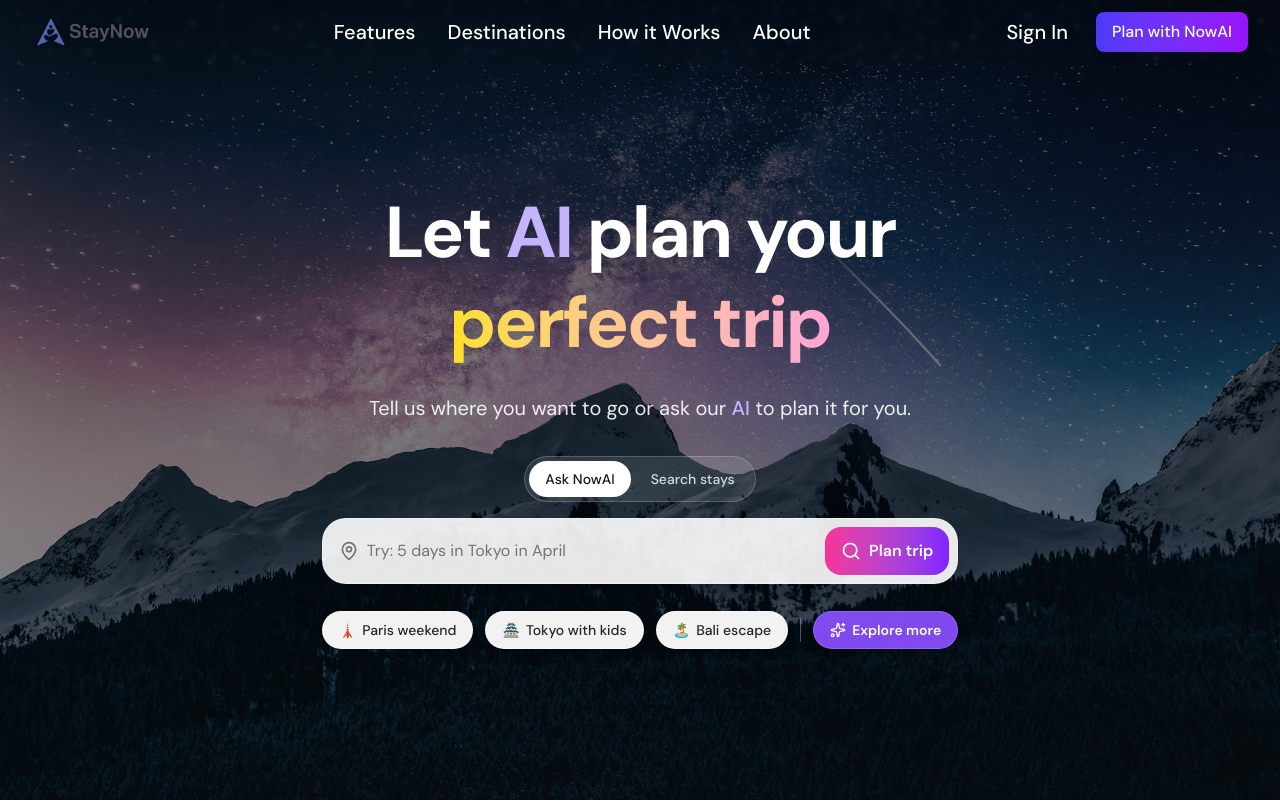
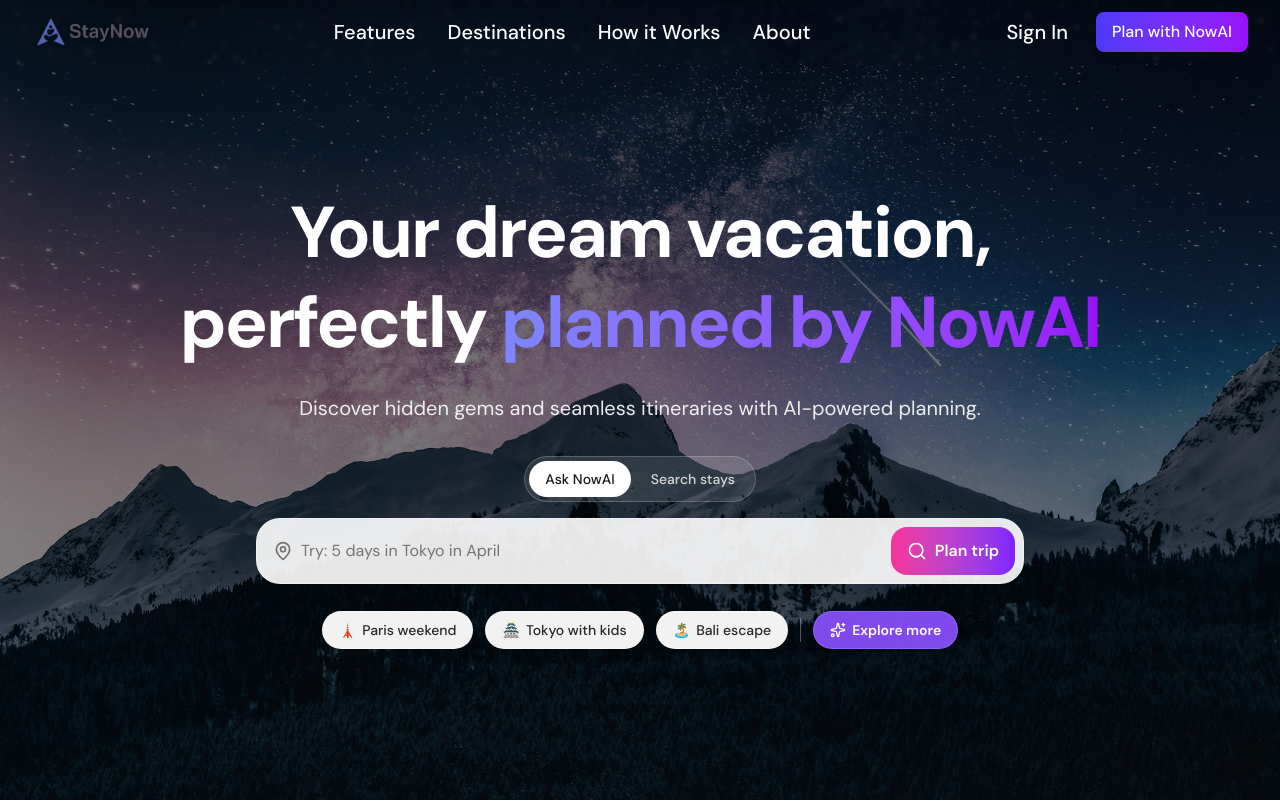
Before and after one commit to mangeshkchauhan/staynow-homepage-demo, a React (Vite) app: page / in a window 1280 px wide. Shown: the top 802 px of the page. Built offline with nearby package versions, Linux system fonts and the light colour scheme.

Commit message:
Update HeroSection component text to enhance clarity and engagement; revise heading and description for improved user experience.

```diff
--- a/src/components/HeroSection.tsx
+++ b/src/components/HeroSection.tsx
@@ -29,16 +29,15 @@
 				{/* Hero Content */}
 				<div className="mb-6 sm:mb-8">
 					<h1 className="text-4xl sm:text-5xl md:text-7xl font-bold text-white mb-4 sm:mb-6 leading-tight">
-						Let <span className="text-violet-300">AI</span> plan your
+						Your dream vacation,
 						<br />
-						<span className="bg-linear-to-r from-yellow-300 to-pink-300 bg-clip-text text-transparent">
-							perfect trip
+						perfectly{" "}
+						<span className="bg-linear-to-r from-indigo-400 to-purple-600 bg-clip-text text-transparent">
+							planned by NowAI
 						</span>
 					</h1>
 					<p className="text-base sm:text-lg md:text-xl text-white/90 max-w-3xl mx-auto mb-6 sm:mb-8 leading-relaxed">
-						Tell us where you want to go or ask our{" "}
-						<span className="text-violet-300 font-medium">AI</span> to plan it
-						for you.
+						Discover hidden gems and seamless itineraries with AI-powered planning.
 					</p>
 				</div>
 
```
